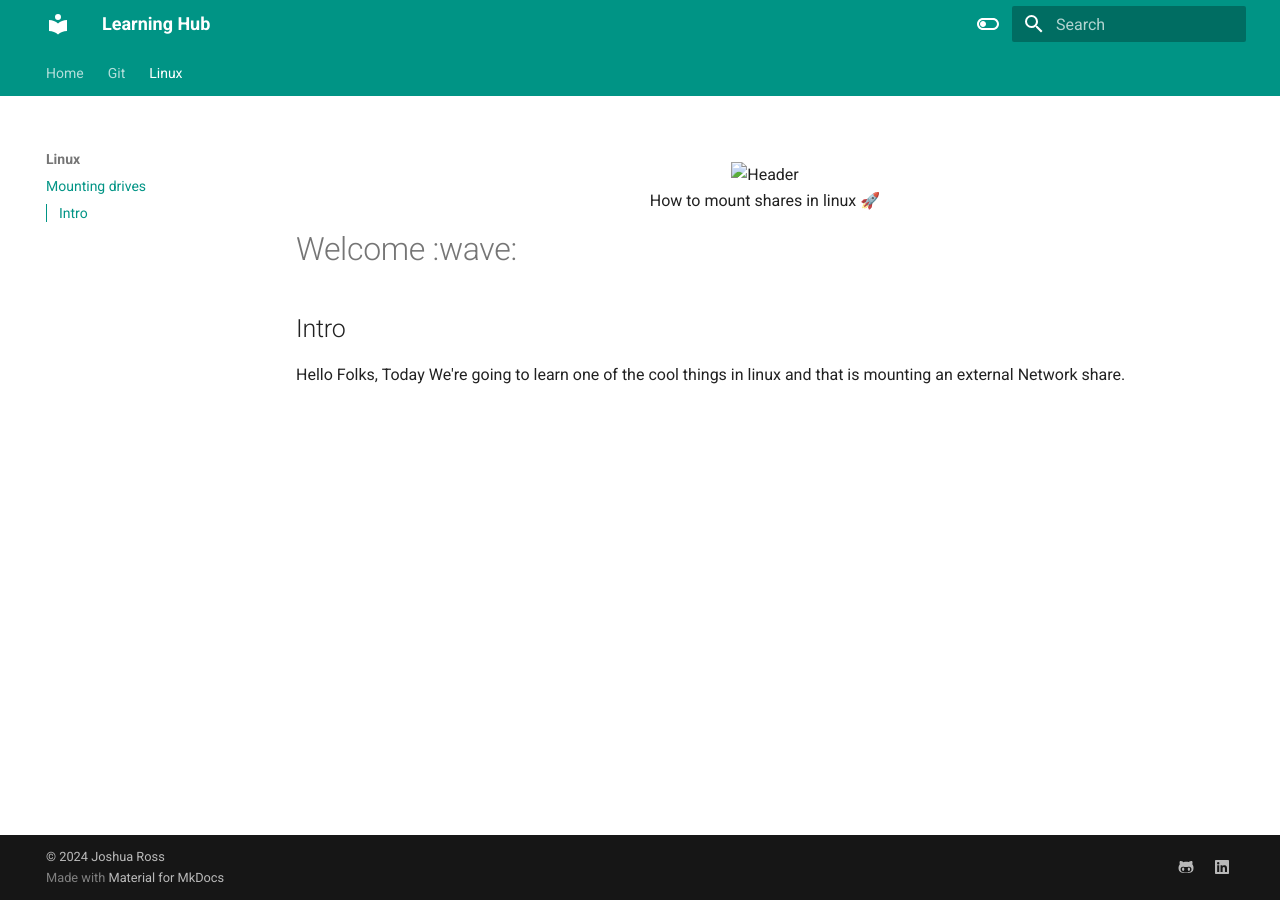
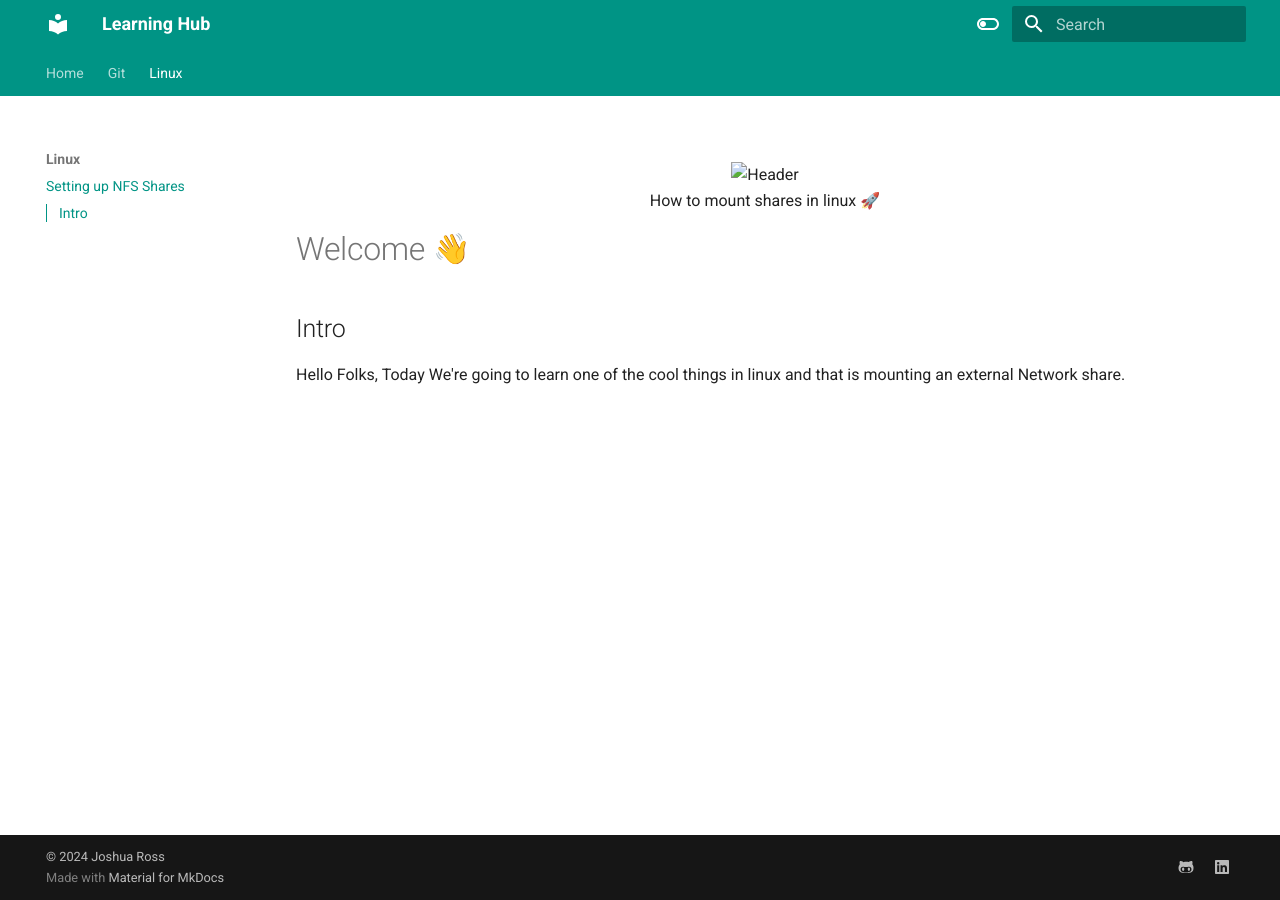
Before and after one commit to coloredbytes/learning-hub-mkdocs, an MkDocs documentation site: the page built from docs/linux/mounting-drives.md, in a window 1280 px wide. Built offline with MkDocs 1.6.1 and Material for MkDocs 9.7.7, drawn with Linux system fonts in a browser that asks for light colours; emoji names are drawn with the system emoji font.

Commit message:
Update mkdocs.yml

```diff
--- a/mkdocs.yml
+++ b/mkdocs.yml
@@ -1,5 +1,13 @@
 site_name: Learning Hub
 site_url: https://learn.rossjm.dev/
+nav:
+  - Home: index.md
+  - Git:
+    - Setting up Git: docs/git/git-gud.md
+  - Linux:
+    - Setting up NFS Shares: linux/mounting-drives.md
+
+
 theme:
     name: material
     features:
@@ -38,19 +46,41 @@
       link: https://www.linkedin.com/in/joshuamalcom/
 
 markdown_extensions:
+
+  # Python Markdown
+  - abbr
+  - admonition
   - attr_list
+  - def_list
+  - footnotes
   - md_in_html
+  - toc:
+      permalink: true
+
+  # Python Markdown Extensions
+  - pymdownx.arithmatex:
+      generic: true
+  - pymdownx.betterem:
+      smart_enable: all
+  - pymdownx.caret
+  - pymdownx.details
+  - pymdownx.emoji:
+      emoji_index: !!python/name:material.extensions.emoji.twemoji
+      emoji_generator: !!python/name:material.extensions.emoji.to_svg
   - pymdownx.highlight:
       anchor_linenums: true
+      line_spans: __span
+      pygments_lang_class: true
   - pymdownx.inlinehilite
-  - pymdownx.snippets
-  - admonition
-  - pymdownx.arithmatex:
-      generic: true
-  - footnotes
-  - pymdownx.details
+  - pymdownx.keys
+  - pymdownx.mark
+  - pymdownx.smartsymbols
   - pymdownx.superfences
-  - pymdownx.mark
+  - pymdownx.tabbed:
+      alternate_style: true
+  - pymdownx.tasklist:
+      custom_checkbox: true
+  - pymdownx.tilde
 
 
 
```
